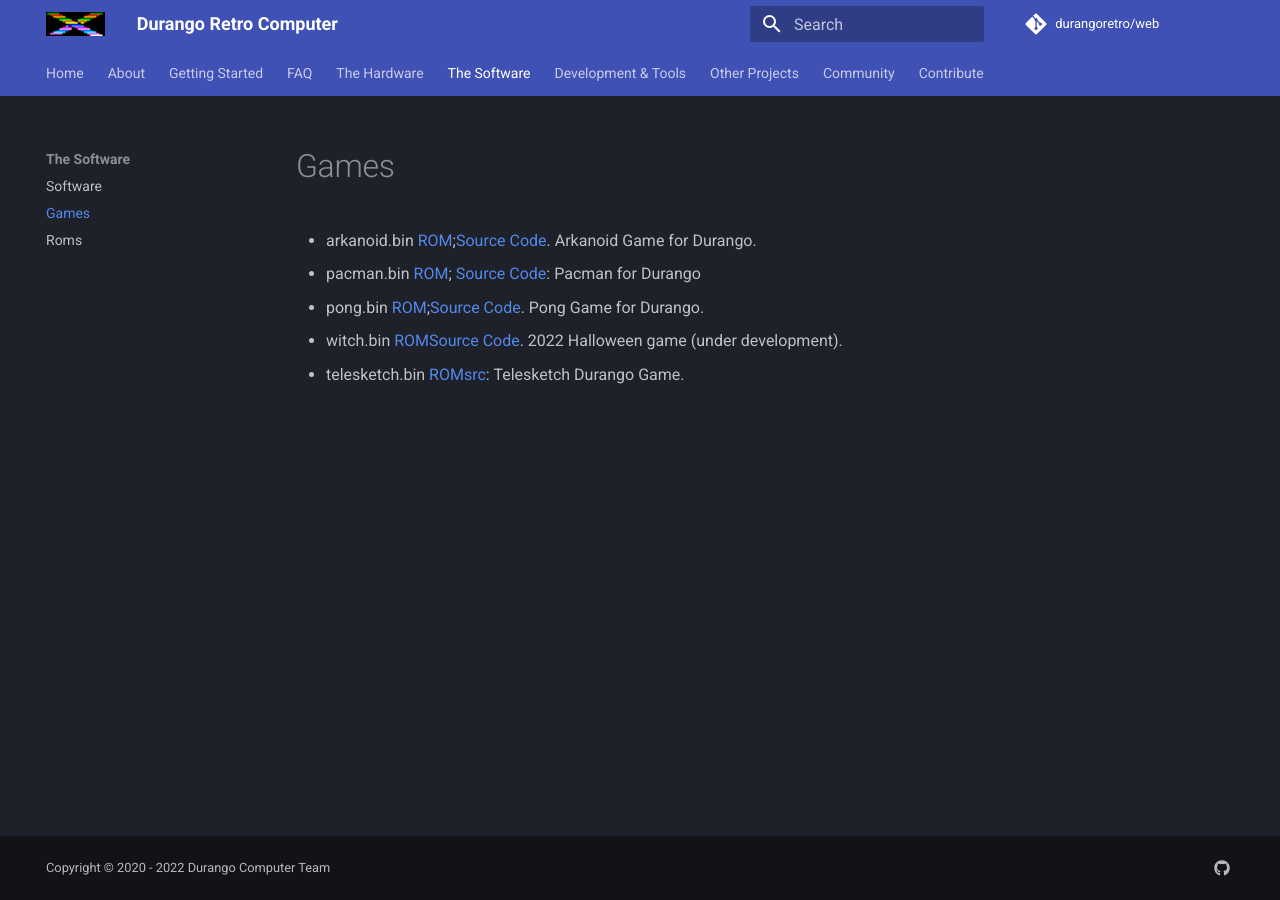
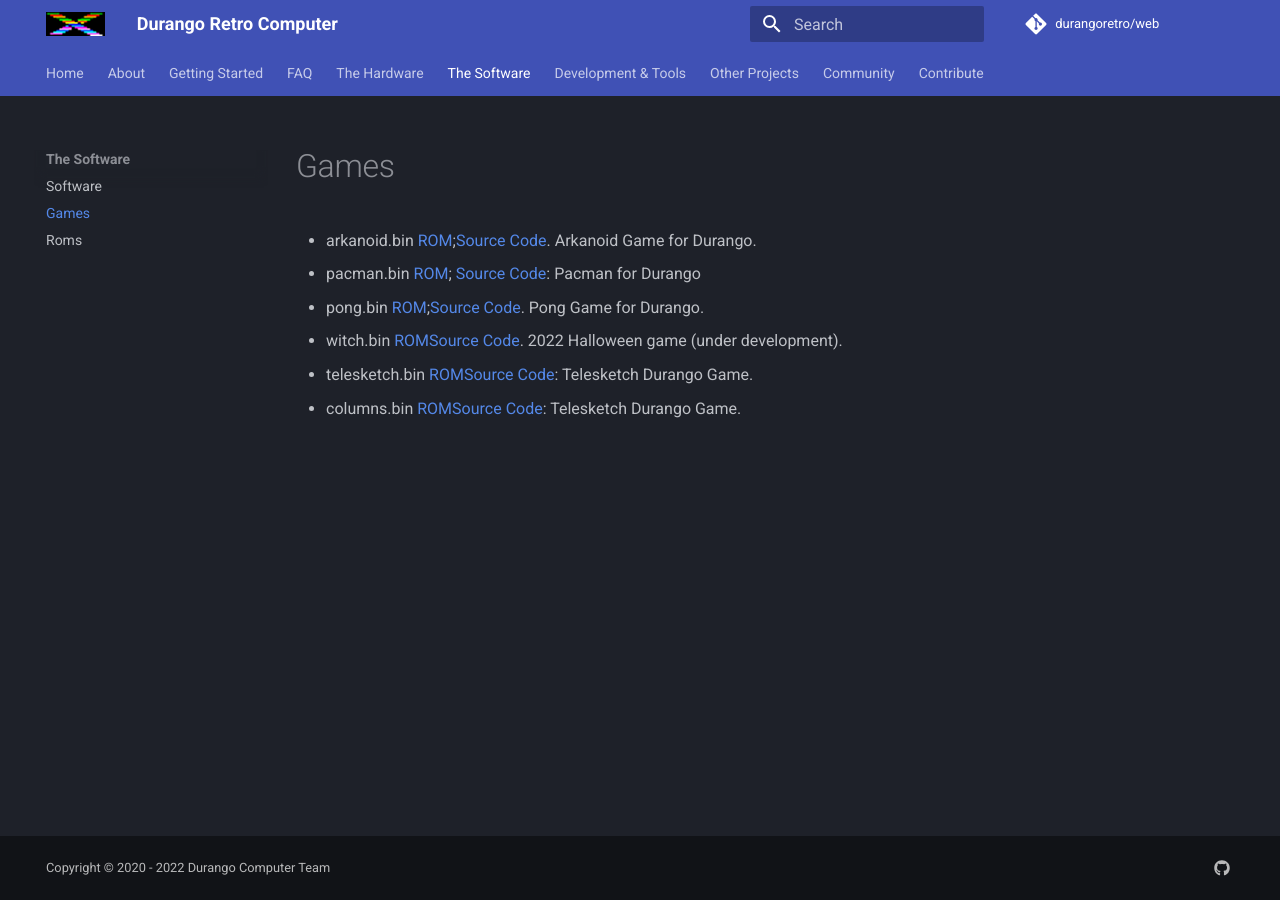
Before and after one commit to durangoretro/web, an MkDocs documentation site: the page built from docs/software/games.md, in a window 1280 px wide. Built offline with MkDocs 1.6.1 and Material for MkDocs 9.7.7, drawn with Linux system fonts in a browser that asks for light colours; comment, search, counter and statistics services are not loaded.

Commit message:
Add columns

```diff
--- a/docs/software/games.md
+++ b/docs/software/games.md
@@ -2,4 +2,5 @@
 * pacman.bin [ROM](../assets/bin/pacman.bin); [Source Code](): Pacman for Durango
 * pong.bin [ROM](../assets/bin/pong.bin);[Source Code](https://github.com/durangoretro/durango_demos/blob/main/pong.s). Pong Game for Durango.
 * witch.bin [ROM](../assets/bin/witch.bin)[Source Code](https://github.com/durangoretro/witch). 2022 Halloween game (under development).
-* telesketch.bin [ROM](../assets/bin/telesketch.bin)[src](https://github.com/durangoretro/telesketch): Telesketch Durango Game.
+* telesketch.bin [ROM](../assets/bin/telesketch.bin)[Source Code](https://github.com/durangoretro/telesketch): Telesketch Durango Game.
+* columns.bin [ROM](../assets/bin/columns.bin)[Source Code](): Telesketch Durango Game.
```
Also changed, not shown: 1 other file.
